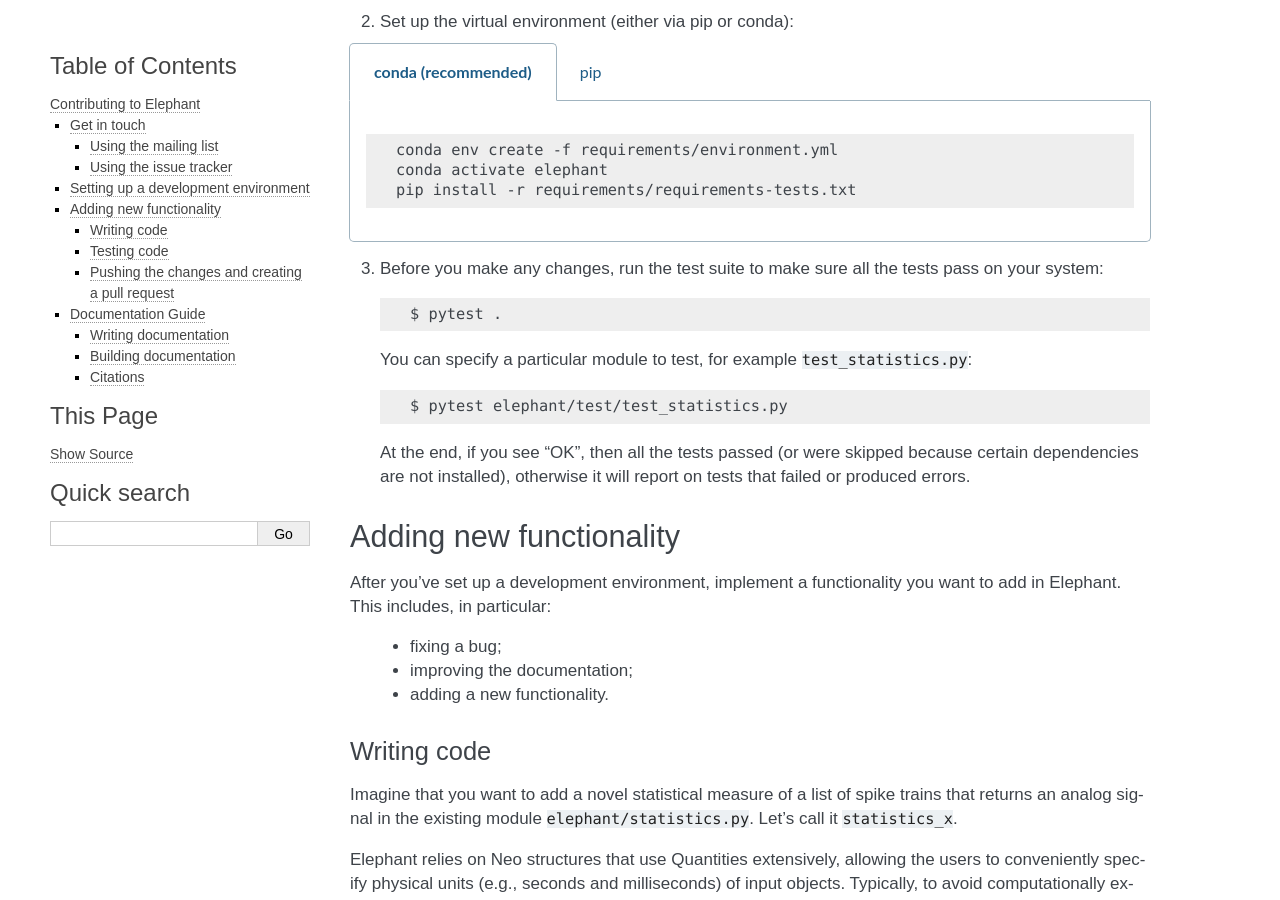
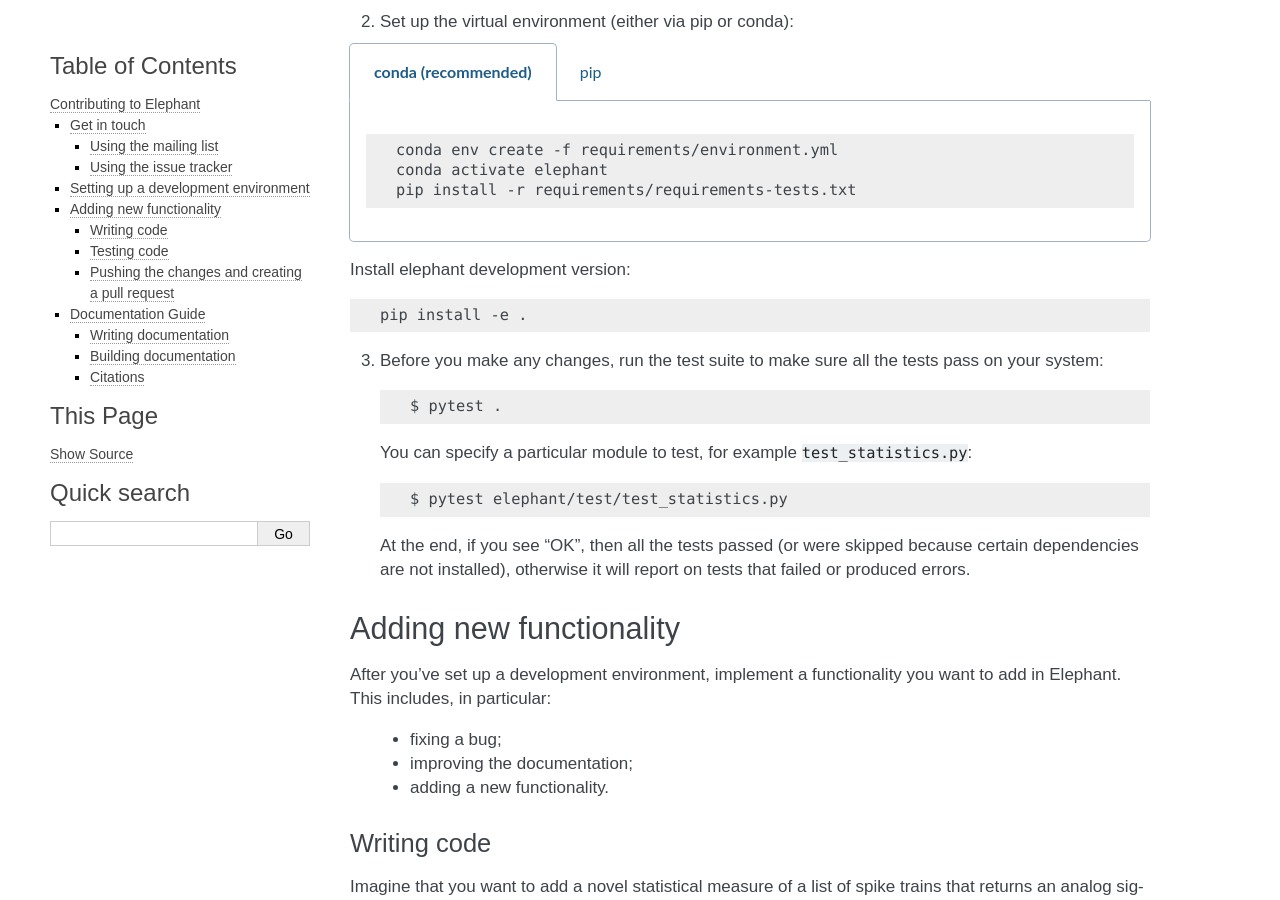
Before and after one commit to NeuralEnsemble/elephant, a Sphinx documentation site: the page built from doc/contribute.rst, in a window 1280 px wide and 900 px high, scrolled down 1027 px. Built offline with Sphinx 7.4.7, drawn with Linux system fonts in a browser that asks for light colours; pages that are not in the unit, such as notebooks, are missing from menus; the version number could not be read and is left out.

Commit message:
add development install with pip -e . to contributers guide (#566)

```diff
--- a/doc/contribute.rst
+++ b/doc/contribute.rst
@@ -88,6 +88,11 @@ your local machine.
             pip install -r requirements/requirements-extras.txt  # optional
             pip install -r requirements/requirements-tests.txt
 
+Install elephant development version:
+
+.. code-block:: sh
+
+    pip install -e .
 
 3. Before you make any changes, run the test suite to make sure all the tests
    pass on your system::
```
